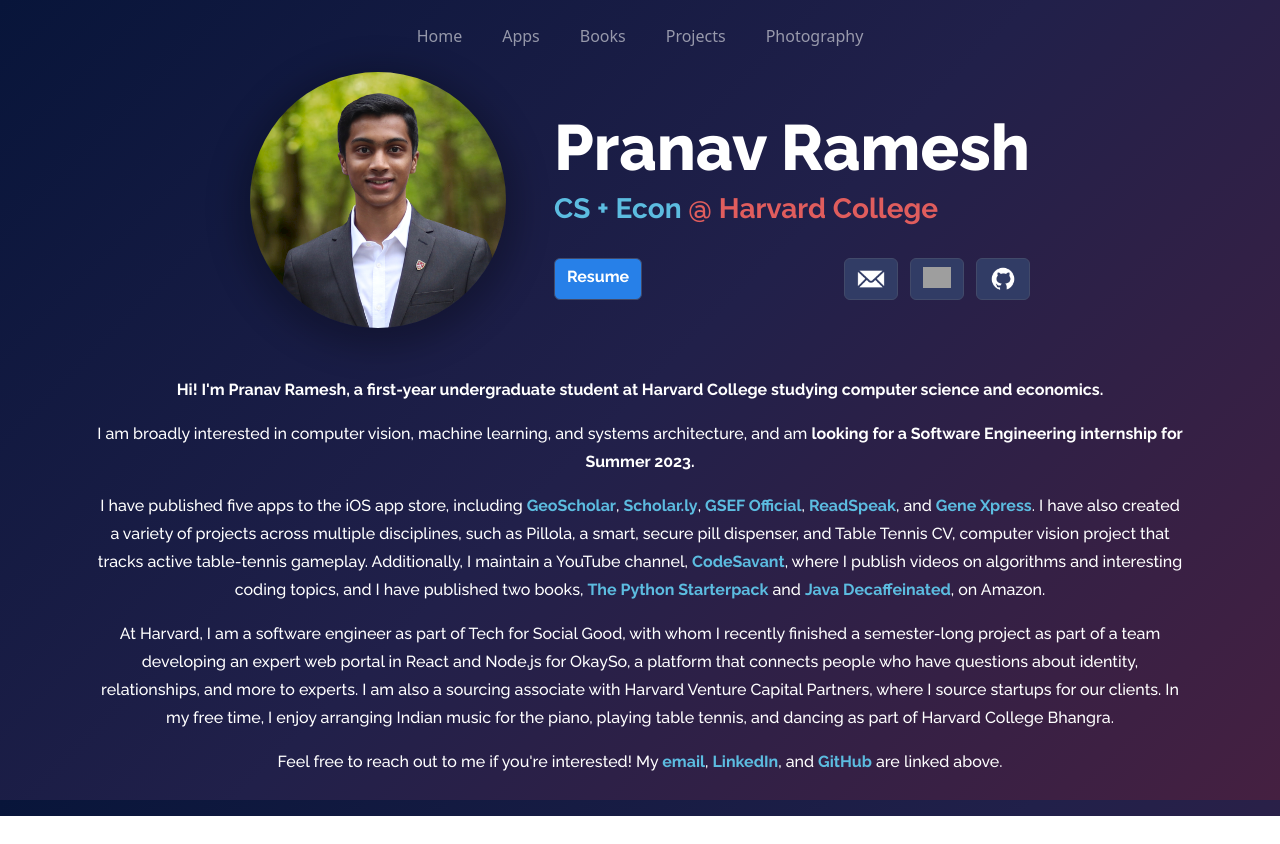
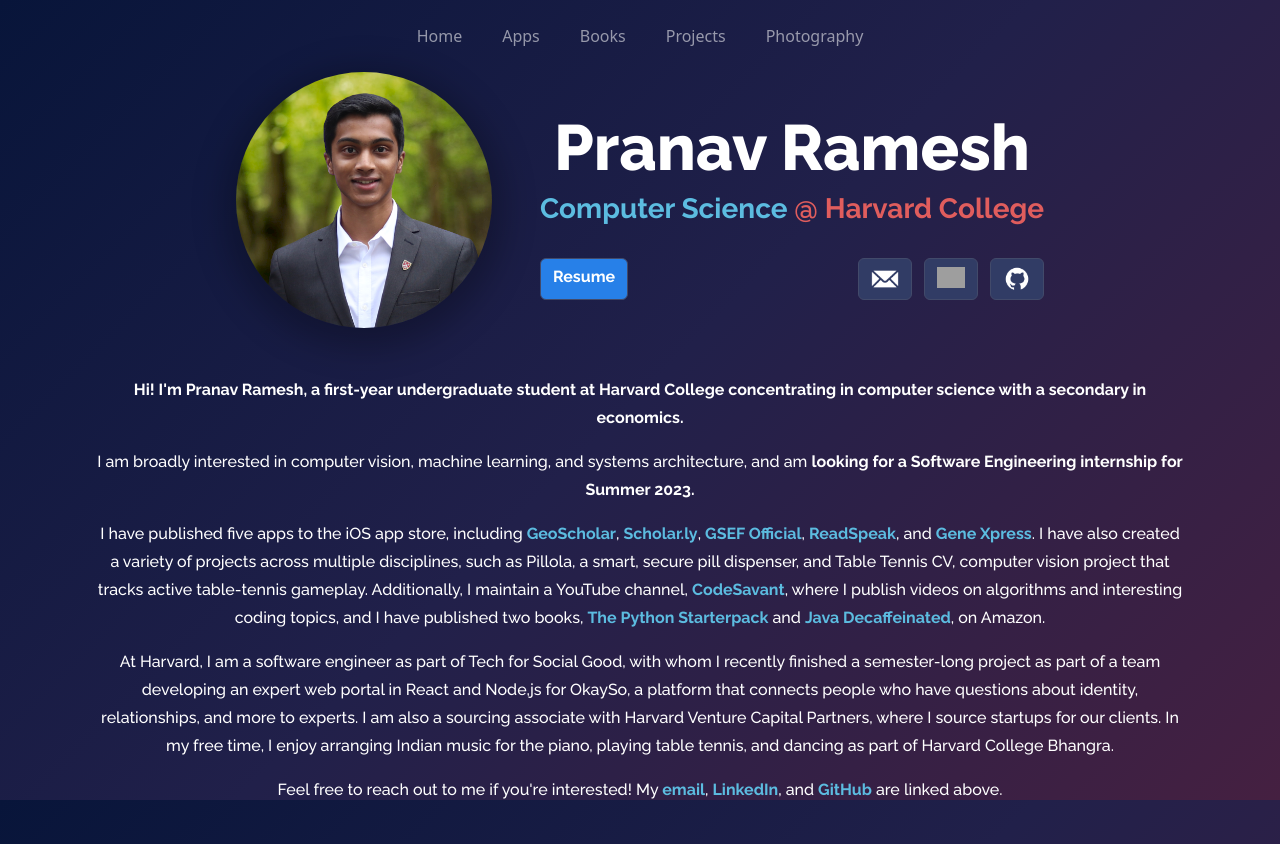
Before and after one commit to pr28416/pr_portfolio, a React (Create React App) app: page / in a window 1280 px wide. Before the commit the page ends 816 px from the top, so only its background shows below. Built offline with nearby package versions, Linux system fonts and the light colour scheme; grey boxes are pictures that could not be loaded.

Commit message:
[PR] Updated homepage

```diff
--- a/src/pages/HomePage.js
+++ b/src/pages/HomePage.js
@@ -17,7 +17,7 @@
                     <div id="HomePageBannerContent">
                         <div id="HomePageBannerNameTitle">Pranav Ramesh</div>
                         <div id="HomePageBannerNameSubtitle">
-                            <div style={{ color: "#5CBCE0" }}>CS + Econ&nbsp;</div>
+                            <div style={{ color: "#5CBCE0" }}>Computer Science&nbsp;</div>
                             <div style={{ color: "#E05D5D" }}>@ Harvard College</div>
                         </div>
                         <div id="HomePageBannerButtonRow">
@@ -38,7 +38,7 @@
                 </div>
                 <div id="HomePageContent">
                     <p style={{ fontWeight: "bold" }}>
-                        Hi! I'm Pranav Ramesh, a first-year undergraduate student at Harvard College studying computer science and economics.
+                        Hi! I'm Pranav Ramesh, a first-year undergraduate student at Harvard College concentrating in computer science with a secondary in economics.
                     </p>
                     <p>
                         I am broadly interested in computer vision, machine learning, and systems architecture, and am <b>looking for a Software Engineering internship for Summer 2023.</b>
```
